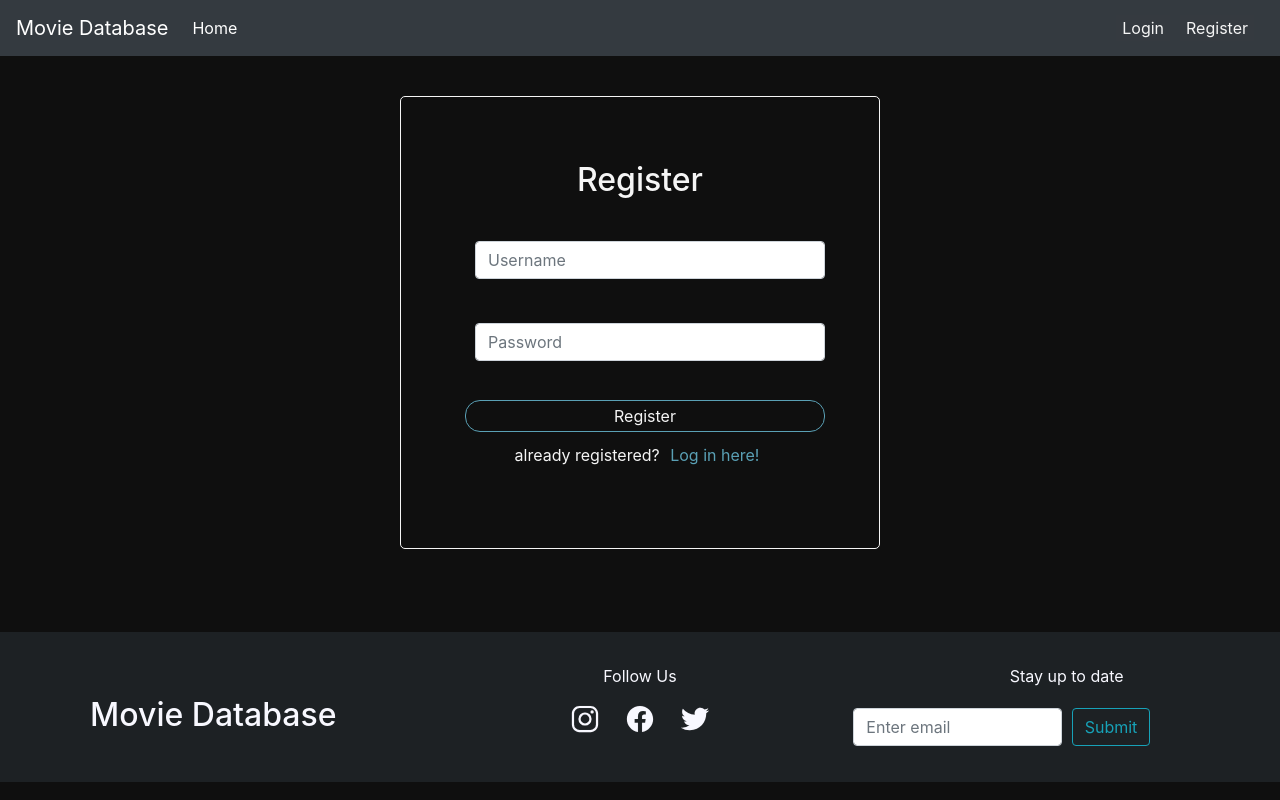
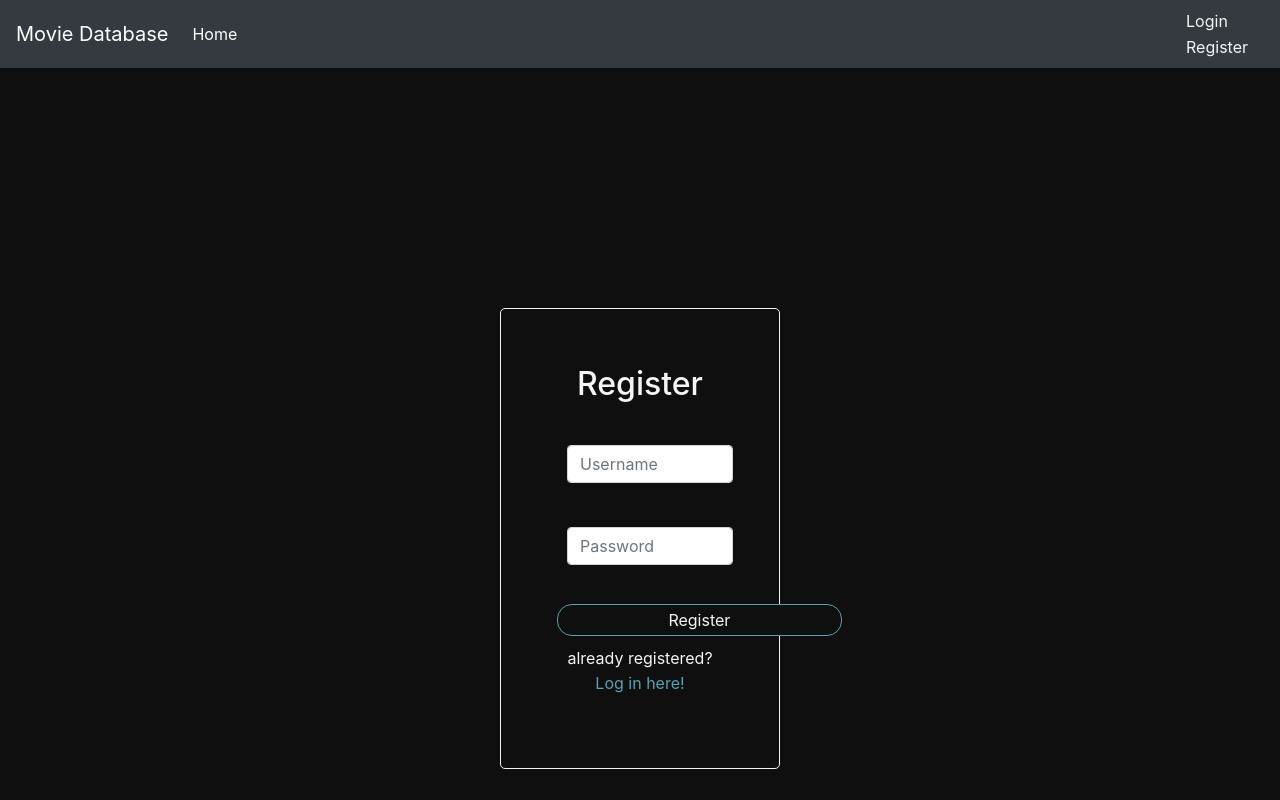
Before and after one commit to iarekeng/movie-db-cra, a React (Create React App) app: page /register in a window 1280 px wide. Shown: the top 800 px of the page. Built offline with nearby package versions, Linux system fonts and the light colour scheme; no server answers.

Commit message:
full responsive on all iphones

```diff
--- a/src/components/BannerID.js
+++ b/src/components/BannerID.js
@@ -16,7 +16,7 @@ function BannerID(props) {
       <hr className="lineBreak"/>
       <h4>Overview</h4>
       <p className="bannerID-text">{props.text}</p>
-      <h2 className="cast">Cast & Character</h2>
+      <h2 className="cast">Cast & Characters</h2>
       </div>
     </div>
   )
--- a/src/styles/main.css
+++ b/src/styles/main.css
@@ -13,7 +13,7 @@ body {
 }
 
 .register-container, .login-container {
-  min-height: 67vh;
+  min-height: 72vh;
 }
 
 /* Navbar */
@@ -260,3 +260,159 @@ box-shadow: none;
 #instagram, #facebook, #twitter {
   font-size: 30px;
 }
+
+/* Iphone 6 7 8 */
+@media only screen
+  and (min-device-width: 375px)
+  and (max-device-width: 667px)  {
+
+    .register-container, .login-container {
+      min-height: 71vh;
+
+    }
+
+    .register-button {
+      display: block;
+    }
+
+    .form-container {
+      border: whitesmoke 1px solid;
+      border-radius: 5px;
+      margin-left: auto;
+      margin-right: auto;
+      padding: 4em;
+      width: 50vh;
+      text-align: center;
+    }
+
+    .register-container, .login-container {
+      margin-top: 19em;
+      color: whitesmoke;
+    }
+}
+
+
+
+/* Iphone X */
+@media only screen
+  and (min-device-width: 375px)
+  and (max-device-width: 812px) {
+
+    .register-container, .login-container {
+      min-height: 81vh;
+
+    }
+
+    .register-button {
+      display: block;
+    }
+
+    .form-container {
+      border: whitesmoke 1px solid;
+      border-radius: 5px;
+      margin-left: auto;
+      margin-right: auto;
+      padding: 3.5em;
+      width: 35vh;
+      text-align: center;
+    }
+
+    .register-container, .login-container {
+      margin-top: 15em;
+      color: whitesmoke;
+    }
+
+    #logging-in, #register-submit {
+      margin-left: auto;
+      margin-right: auto;
+      padding: 3px 13.8vh;
+      border-radius: 15px;
+      background-color: #0F0F0F;
+      color: whitesmoke;
+      border: 1.5px solid #5AA0B5;
+    }
+  }
+
+  /* Iphone X landscape */
+  @media only screen
+  and (min-device-width: 375px)
+  and (max-device-width: 812px)
+  and (-webkit-min-device-pixel-ratio: 3)
+  and (orientation: landscape) {
+
+    .register-container, .login-container {
+      min-height: 100vh;
+
+    }
+
+    .register-button {
+      display: block;
+    }
+
+    .form-container {
+      border: whitesmoke 1px solid;
+      border-radius: 5px;
+      margin-left: auto;
+      margin-right: auto;
+      padding: 4em;
+      width: 70vh;
+      text-align: center;
+    }
+
+    .register-container, .login-container {
+      margin: 5em 0;
+      color: whitesmoke;
+    }
+
+    #logging-in, #register-submit {
+      margin-left: auto;
+      margin-right: auto;
+      padding: 3px 16.5vh;
+      border-radius: 15px;
+      background-color: #0F0F0F;
+      color: whitesmoke;
+      border: 1.5px solid #5AA0B5;
+    }
+  }
+
+  @media only screen
+    and (min-device-width: 375px)
+    and (max-device-width: 667px)
+    and (-webkit-min-device-pixel-ratio: 2)
+    and (orientation: landscape) {
+
+      .register-container, .login-container {
+        min-height: 100vh;
+
+      }
+
+      .register-button {
+        display: block;
+      }
+
+      .form-container {
+        border: whitesmoke 1px solid;
+        border-radius: 5px;
+        margin-left: auto;
+        margin-right: auto;
+        padding: 4em;
+        width: 70vh;
+        text-align: center;
+      }
+
+      .register-container, .login-container {
+        margin: 5em 0;
+        color: whitesmoke;
+      }
+
+      #logging-in, #register-submit {
+        margin-left: auto;
+        margin-right: auto;
+        padding: 3px 16.5vh;
+        border-radius: 15px;
+        background-color: #0F0F0F;
+        color: whitesmoke;
+        border: 1.5px solid #5AA0B5;
+      }
+
+    }
```
